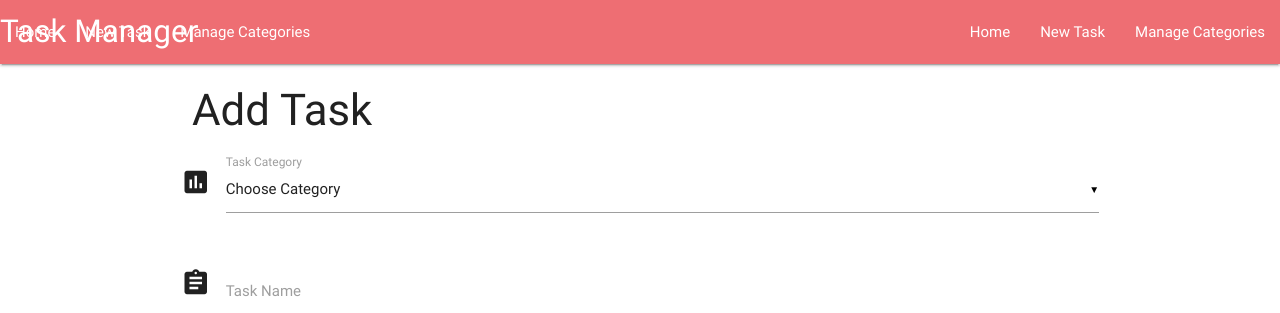
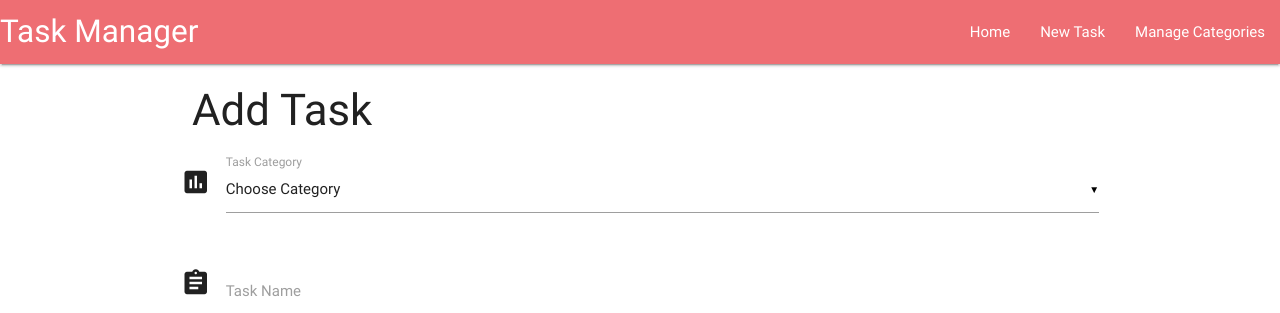
Before and after one commit to bullseyebill/MDB_miniproject, a Flask app: page /add_task in a window 1280 px wide. Shown: the top 313 px of the page. Run offline with Flask 2, Linux system fonts and the light colour scheme; data that the repository does not hold is empty; some libraries are stand-ins or nearby versions.

Commit message:
taskbar error fix

```diff
--- a/templates/base.html
+++ b/templates/base.html
@@ -2,9 +2,9 @@
 <html>
 
      <head>
-          <link href="https://fonts.googleapis.com/icon?family=Material+Icons" rel="stylesheet">
-          <link rel="stylesheet" href="https://cdnjs.cloudflare.com/ajax/libs/materialize/0.100.2/css/materialize.min.css">
-          <link rel="stylesheet" href="{{url_for('static', filename='css/style.css')}}" type="text/css" />
+         <link href="https://fonts.googleapis.com/icon?family=Material+Icons" rel="stylesheet">
+         <link rel="stylesheet" href="https://cdnjs.cloudflare.com/ajax/libs/materialize/0.100.2/css/materialize.min.css">
+         <link rel="stylesheet" href="{{url_for('static', filename='css/style.css')}}" type="text/css" />
      </head>
 
      <body>
@@ -18,7 +18,7 @@
                         <li><a href="{{url_for('add_task')}}">New Task</a></li>
                         <li><a href="{{url_for('get_categories')}}">Manage Categories</a></li>
                     </ul>
-                    <ul class="sidenav" id="mobile-demo">
+                    <ul class="side-nav" id="mobile-demo">
                         <li><a href="{{url_for('get_tasks')}}">Home</a></li>
                         <li><a href="{{url_for('add_task')}}">New Task</a></li>
                         <li><a href="{{url_for('get_categories')}}">Manage Categories</a></li>
```
